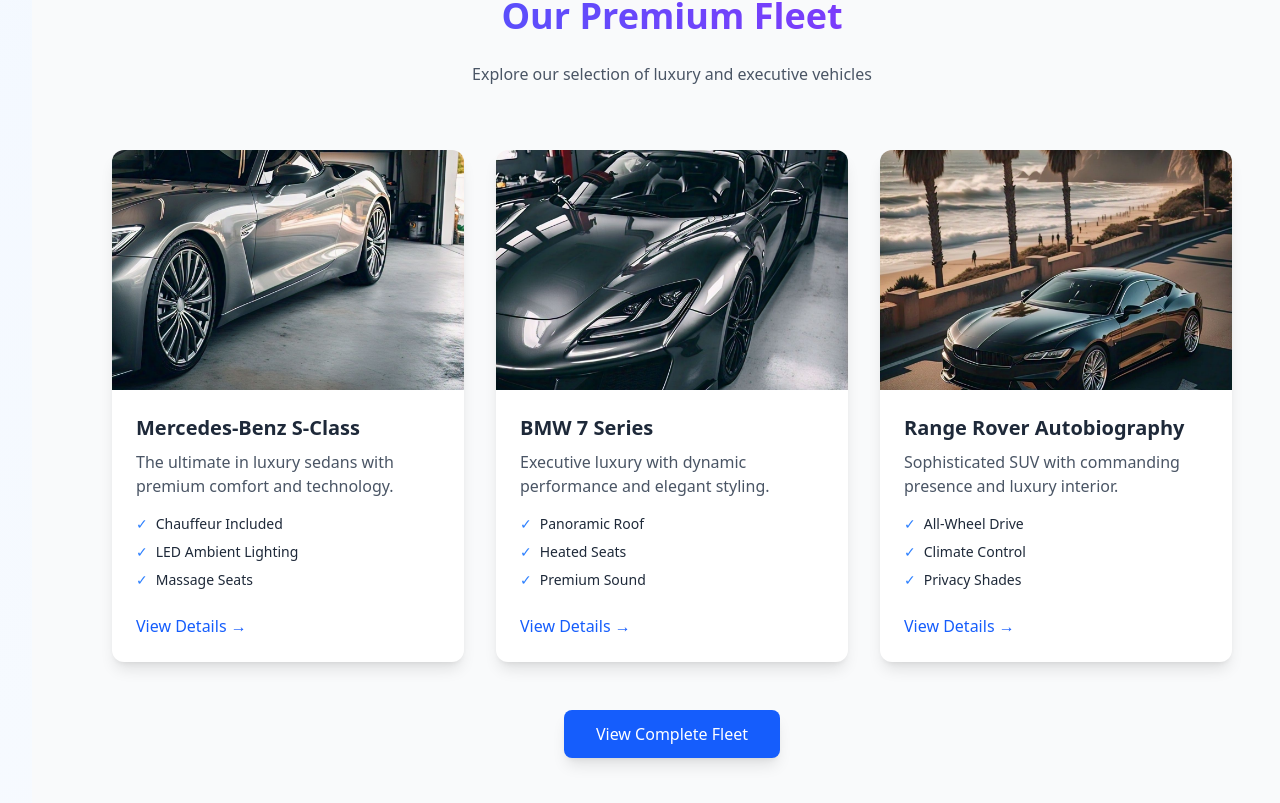
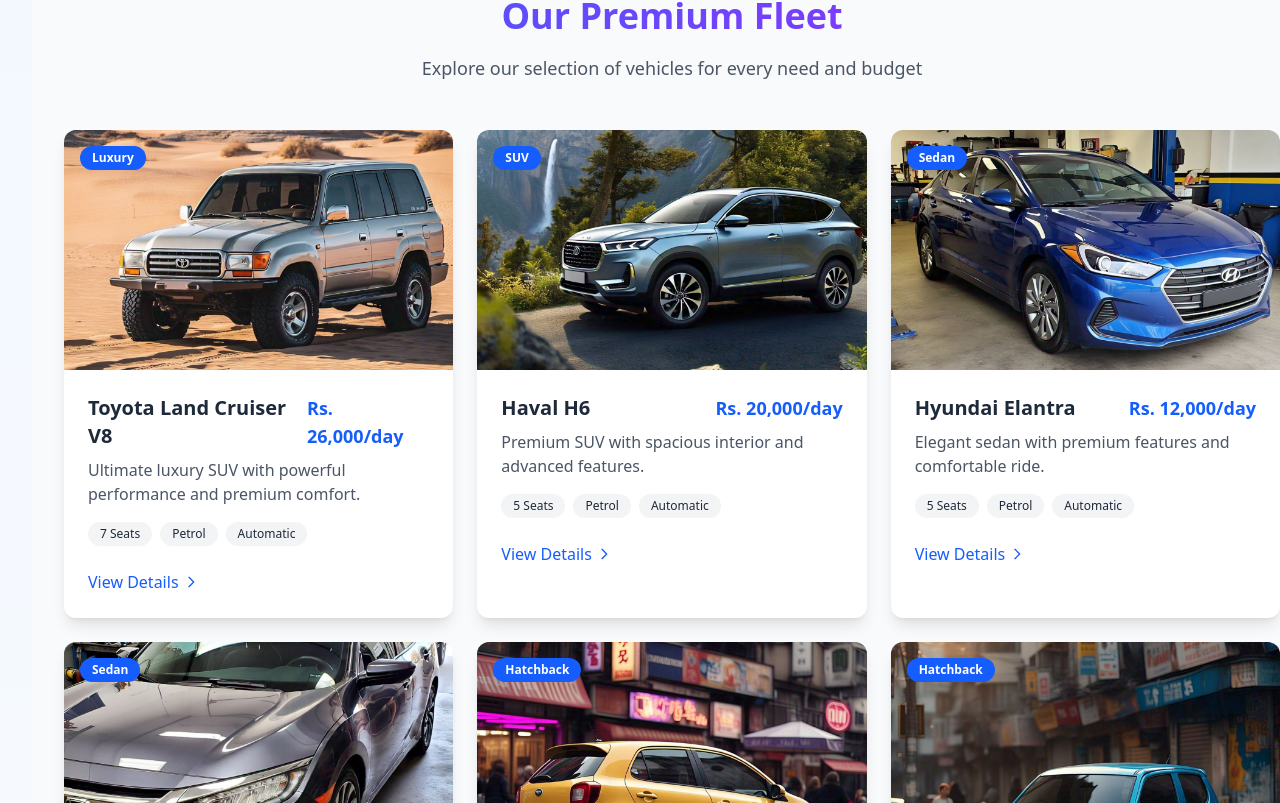
Before and after one commit to shery313/drive-with-style, a React (Vite) app: page / in a window 1280 px wide. Shown: the part 1537-2340 px from the top of the page. Built offline with nearby package versions, Linux system fonts and the light colour scheme.

Commit message:
new fleets updated

```diff
--- a/src/componenets/Home.tsx
+++ b/src/componenets/Home.tsx
@@ -157,82 +157,164 @@
       </section>
 
       {/* Fleet Preview Section */}
-      <section className="py-16 bg-gray-50 dark:bg-gray-800 ">
-        <div className="max-w-7xl mx-auto px-6 md:px-20">
-          <header className="text-center mb-16">
-            <h2 className="text-3xl sm:text-4xl  font-extrabold mb-6 leading-tight text-transparent bg-clip-text bg-gradient-to-r from-blue-600 to-purple-600">Our Premium Fleet</h2>
-            <p className="max-w-2xl mx-auto text-gray-600 dark:text-gray-300">
-              Explore our selection of luxury and executive vehicles
-            </p>
+      <section className="py-16 bg-gray-50 dark:bg-gray-800">
+        <div className="max-w-7xl mx-auto px-4 sm:px-6 lg:px-8">
+          <header className="text-center mb-12">
+            <motion.h2
+              initial={{ opacity: 0, y: 20 }}
+              animate={{ opacity: 1, y: 0 }}
+              className="text-3xl sm:text-4xl font-extrabold mb-4 leading-tight text-transparent bg-clip-text bg-gradient-to-r from-blue-600 to-purple-600"
+            >
+              Our Premium Fleet
+            </motion.h2>
+            <motion.p
+              initial={{ opacity: 0 }}
+              animate={{ opacity: 1 }}
+              transition={{ delay: 0.1 }}
+              className="max-w-2xl mx-auto text-lg text-gray-600 dark:text-gray-300"
+            >
+              Explore our selection of vehicles for every need and budget
+            </motion.p>
           </header>
 
-          <div className="grid grid-cols-1 sm:grid-cols-2 lg:grid-cols-3 gap-8">
+          <div className="grid grid-cols-1 sm:grid-cols-2 lg:grid-cols-3 gap-6">
             {[
               {
                 id: 1,
-                model: "Mercedes-Benz S-Class",
-                desc: "The ultimate in luxury sedans with premium comfort and technology.",
-                features: ["Chauffeur Included", "LED Ambient Lighting", "Massage Seats"]
+                model: "Toyota Land Cruiser V8",
+                type: "Luxury",
+                price: "Rs. 26,000/day",
+                desc: "Ultimate luxury SUV with powerful performance and premium comfort.",
+                features: ["7 Seats", "Petrol", "Automatic"],
+                image: "/Toyotalandcruiser.jpg"
               },
               {
                 id: 2,
-                model: "BMW 7 Series",
-                desc: "Executive luxury with dynamic performance and elegant styling.",
-                features: ["Panoramic Roof", "Heated Seats", "Premium Sound"]
+                model: "Haval H6",
+                type: "SUV",
+                price: "Rs. 20,000/day",
+                desc: "Premium SUV with spacious interior and advanced features.",
+                features: ["5 Seats", "Petrol", "Automatic"],
+                image: "/Havalh6.jpg"
               },
               {
                 id: 3,
-                model: "Range Rover Autobiography",
-                desc: "Sophisticated SUV with commanding presence and luxury interior.",
-                features: ["All-Wheel Drive", "Climate Control", "Privacy Shades"]
+                model: "Hyundai Elantra",
+                type: "Sedan",
+                price: "Rs. 12,000/day",
+                desc: "Elegant sedan with premium features and comfortable ride.",
+                features: ["5 Seats", "Petrol", "Automatic"],
+                image: "/Hyndaielantra.jpg"
               },
+              {
+                id: 4,
+                model: "Honda Civic",
+                type: "Sedan",
+                price: "Rs. 10,000/day",
+                desc: "Iconic sedan with sporty design and reliable performance.",
+                features: ["5 Seats", "Petrol", "Automatic"],
+                image: "/hondacivic.jpg"
+              },
+              {
+                id: 5,
+                model: "Kia Picanto",
+                type: "Hatchback",
+                price: "Rs. 4,800/day",
+                desc: "Stylish automatic hatchback with modern features.",
+                features: ["5 Seats", "Petrol", "Automatic"],
+                image: "/kiapicanto.jpg"
+              },
+              {
+                id: 6,
+                model: "Suzuki Alto VXL",
+                type: "Hatchback",
+                price: "Rs. 4,500/day",
+                desc: "Compact automatic perfect for city driving with great fuel efficiency.",
+                features: ["4 Seats", "Petrol", "Automatic"],
+                image: "/altovxl.jpg"
+              }
             ].map((vehicle) => (
               <motion.article
                 key={vehicle.id}
                 whileHover={{ y: -5 }}
                 className="bg-white dark:bg-gray-900 rounded-xl shadow-lg overflow-hidden"
+                initial={{ opacity: 0 }}
+                whileInView={{ opacity: 1 }}
+                transition={{ duration: 0.5 }}
+                viewport={{ once: true }}
               >
+                <div className="relative">
                   <img
-                  src={`/car${vehicle.id}.jpg`}
+                    src={vehicle.image}
                     alt={`${vehicle.model} for rent`}
                     className="w-full h-60 object-cover"
                     width={400}
                     height={300}
                     loading="lazy"
                   />
+                  <span className="absolute top-4 left-4 bg-blue-600 text-white text-xs font-semibold px-3 py-1 rounded-full">
+                    {vehicle.type}
+                  </span>
+                </div>
                 <div className="p-6">
-                  <h3 className="text-xl font-semibold mb-2">{vehicle.model}</h3>
+                  <div className="flex justify-between items-start mb-2">
+                    <h3 className="text-xl font-bold">{vehicle.model}</h3>
+                    <p className="text-lg font-semibold text-blue-600 dark:text-blue-400">
+                      {vehicle.price}
+                    </p>
+                  </div>
                   <p className="text-gray-600 dark:text-gray-400 mb-4">{vehicle.desc}</p>
 
-                  <ul className="space-y-2 mb-6">
+                  <div className="flex flex-wrap gap-2 mb-6">
                     {vehicle.features.map((feature, i) => (
-                      <li key={i} className="flex items-center gap-2 text-sm">
-                        <span className="text-blue-500">✓</span> {feature}
-                      </li>
+                      <span key={i} className="bg-gray-100 dark:bg-gray-800 text-gray-800 dark:text-gray-300 text-xs px-3 py-1 rounded-full">
+                        {feature}
+                      </span>
                     ))}
-                  </ul>
+                  </div>
 
                   <Link
                     to={`/fleet#car-${vehicle.id}`}
-                    className="inline-block text-blue-600 dark:text-blue-400 font-medium hover:underline"
+                    className="inline-flex items-center text-blue-600 dark:text-blue-400 font-medium hover:underline group"
                     aria-label={`View details for ${vehicle.model}`}
                   >
-                    View Details →
+                    View Details
+                    <svg
+                      className="w-4 h-4 ml-1 group-hover:translate-x-1 transition-transform"
+                      fill="none"
+                      stroke="currentColor"
+                      viewBox="0 0 24 24"
+                    >
+                      <path strokeLinecap="round" strokeLinejoin="round" strokeWidth="2" d="M9 5l7 7-7 7"></path>
+                    </svg>
                   </Link>
                 </div>
               </motion.article>
             ))}
           </div>
 
-          <div className="text-center mt-12">
+          <motion.div
+            className="text-center mt-12"
+            initial={{ opacity: 0 }}
+            animate={{ opacity: 1 }}
+            transition={{ delay: 0.3 }}
+          >
             <Link
               to="/fleet"
-              className="inline-block bg-blue-600 text-white px-8 py-3 rounded-lg hover:bg-blue-700 shadow-lg transition focus:ring-2 focus:ring-blue-500 focus:ring-offset-2"
+              className="inline-flex items-center justify-center bg-blue-600 hover:bg-blue-700 text-white px-8 py-3 rounded-lg font-semibold shadow-lg transition-all focus:outline-none focus:ring-2 focus:ring-blue-500 focus:ring-offset-2"
               aria-label="View all vehicles in our fleet"
             >
               View Complete Fleet
+              <svg
+                className="w-4 h-4 ml-2"
+                fill="none"
+                stroke="currentColor"
+                viewBox="0 0 24 24"
+              >
+                <path strokeLinecap="round" strokeLinejoin="round" strokeWidth="2" d="M14 5l7 7m0 0l-7 7m7-7H3"></path>
+              </svg>
             </Link>
-          </div>
+          </motion.div>
         </div>
       </section>
 
@@ -458,7 +540,7 @@
       </section>
 
       {/* Trust Badges/Logos Section */}
-      <TrustedBy/>
+      <TrustedBy />
 
     </main>
   );
```
Lines whose indentation alone changed are shown as unchanged.
